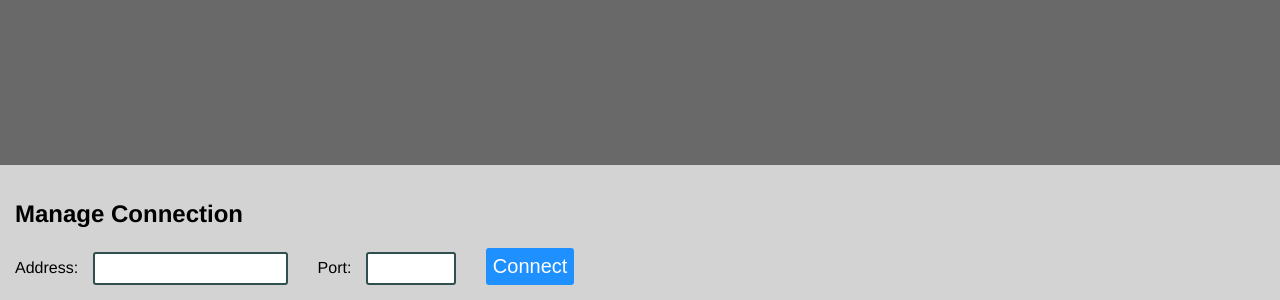
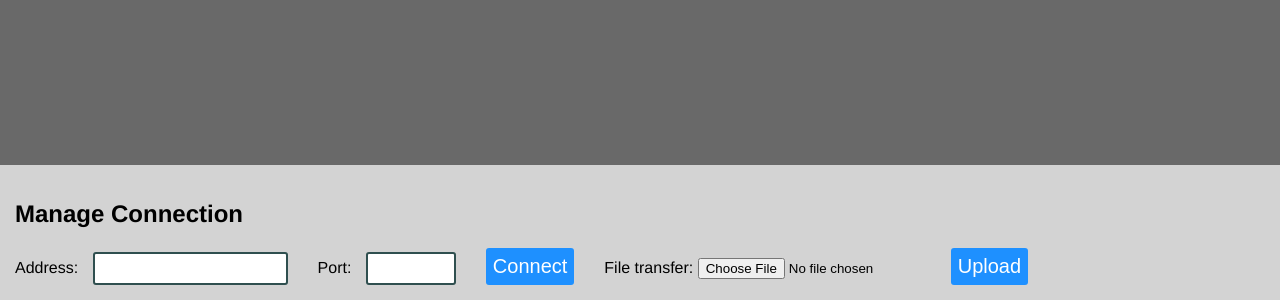
Before and after one commit to xnscdev/vstation, a React app: page / in a window 1280 px wide. Shown: the part 500-800 px from the top of the page. Built offline with nearby package versions, Linux system fonts and the light colour scheme.

Commit message:
Add file transfer button

```diff
--- /dev/null
+++ b/src/fileinput.jsx
@@ -0,0 +1,30 @@
+import React from 'react';
+
+export default class FileInput extends React.Component {
+    constructor(props) {
+        super(props);
+        this.state = {
+            files: ''
+        };
+    }
+
+    handleChange(e) {
+        this.setState({files: e.target.files});
+    }
+
+    uploadFile() {
+        this.props.handler(this.state.files);
+    }
+
+    render() {
+        return (
+            <span>
+                <input
+                    type='file'
+                    onChange={e => this.handleChange(e)}
+                />
+                <button className='space-right' onClick={() => this.uploadFile()}>Upload</button>
+            </span>
+        );
+    }
+}
--- a/src/index.css
+++ b/src/index.css
@@ -83,6 +83,6 @@ button:active {
     background-color: blue;
 }
 
-.space-right {
+button, .space-right {
     margin-right: 30px;
 }
--- a/src/index.js
+++ b/src/index.js
@@ -2,6 +2,7 @@ import React from 'react';
 import ReactDOM from 'react-dom/client';
 import WebSocketAsPromised from 'websocket-as-promised';
 import TextInput from './textinput';
+import FileInput from './fileinput';
 import Screen from './screen';
 import './index.css';
 import RFB from "@novnc/novnc/core/rfb";
@@ -161,6 +162,17 @@ class Client extends React.Component {
             .then(this.openVNC);
     }
 
+    uploadFile(files) {
+        if (!files.length || !this.state.vncAddress)
+            return;
+        const reader = new FileReader();
+        reader.onload = () => {
+            console.log(reader.response);
+            socket.sendRequest({request: 'upload', data: reader.response}).then(response => console.log(response));
+        }
+        reader.readAsBinaryString(files[0]);
+    }
+
     render() {
         return (
             <div>
@@ -174,6 +186,7 @@ class Client extends React.Component {
                     Address: <TextInput handler={value => this.handleAddress(value)} />
                     Port: <TextInput number='0,65535' handler={value => this.handlePort(value)} />
                     <button onClick={() => this.connect()}>Connect</button>
+                    File transfer: <FileInput handler={files => this.uploadFile(files)} />
                 </div>
             </div>
         );
--- a/src/textinput.jsx
+++ b/src/textinput.jsx
@@ -23,7 +23,8 @@ export default class TextInput extends React.Component {
         return (
             <input
                 type={this.props.number ? 'number' : 'text'}
-                className='space-right' value={this.state.value}
+                className='space-right'
+                value={this.state.value}
                 onChange={e => this.handleChange(e)}
                 {...input}
             />
```
